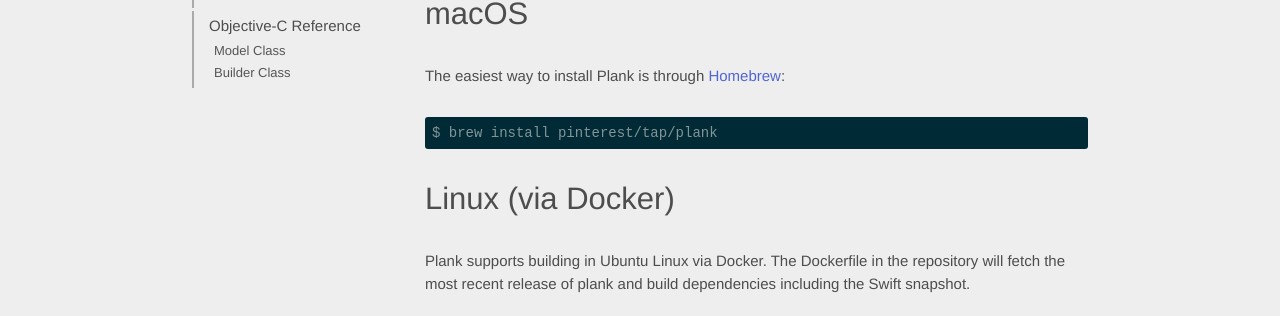
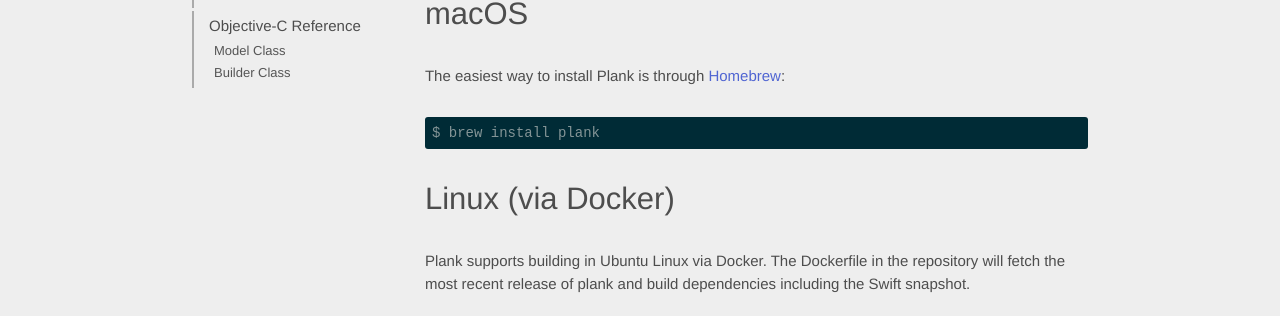
Before and after one commit to pinterest/plank, a Jekyll site: the page built from docs/_posts/2017-02-13-installation.md, in a window 1280 px wide and 900 px high. Shown: the part 288-604 px from the top of the window. Built offline with Jekyll 4.4.1, drawn with Linux system fonts in a browser that asks for light colours.

Commit message:
Update homebrew installation instructions

```diff
--- a/docs/_posts/2017-02-13-installation.md
+++ b/docs/_posts/2017-02-13-installation.md
@@ -10,7 +10,7 @@ If you already have Plank installed, jump to the [tutorial](/plank/docs/getting-
 
 The easiest way to install Plank is through [Homebrew](https://brew.sh/):
 
-<pre><code class="bash">$ brew install pinterest/tap/plank
+<pre><code class="bash">$ brew install plank
 </code></pre>
 
 ## Linux (via Docker)
```
